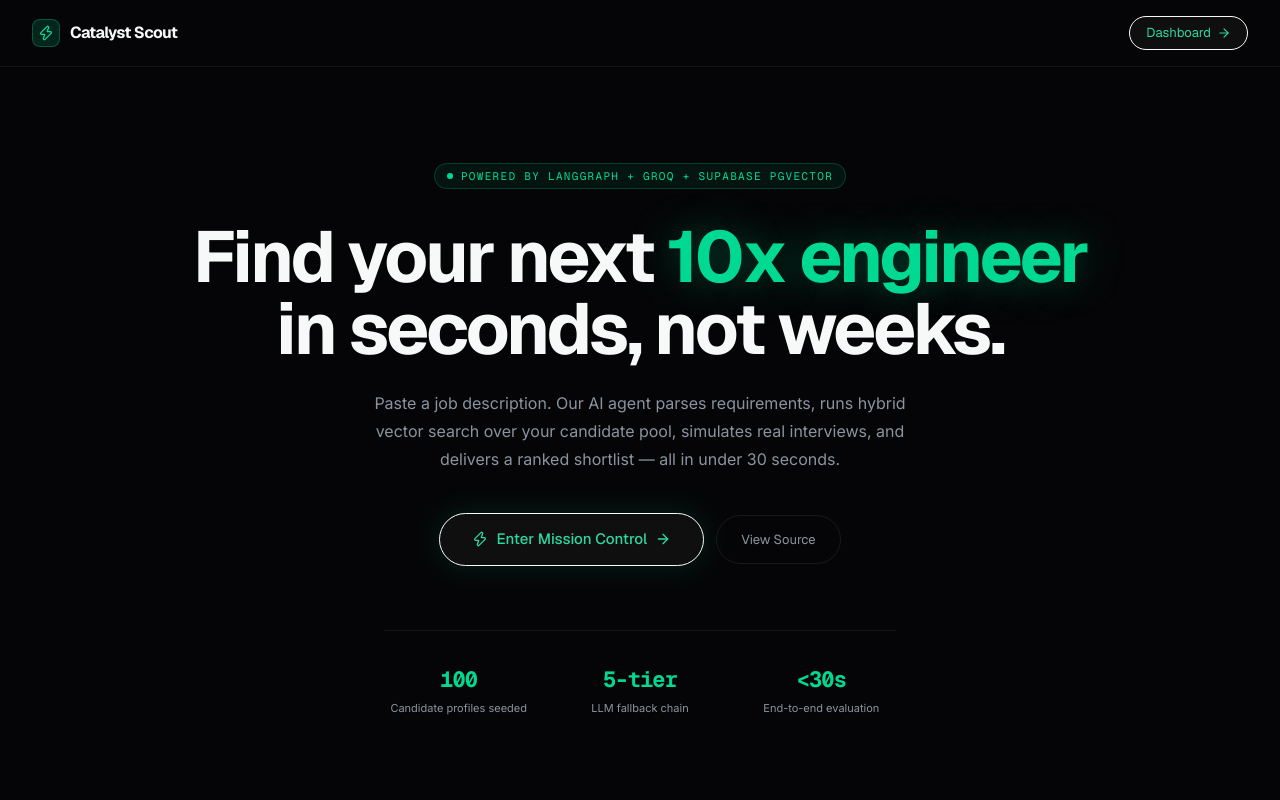
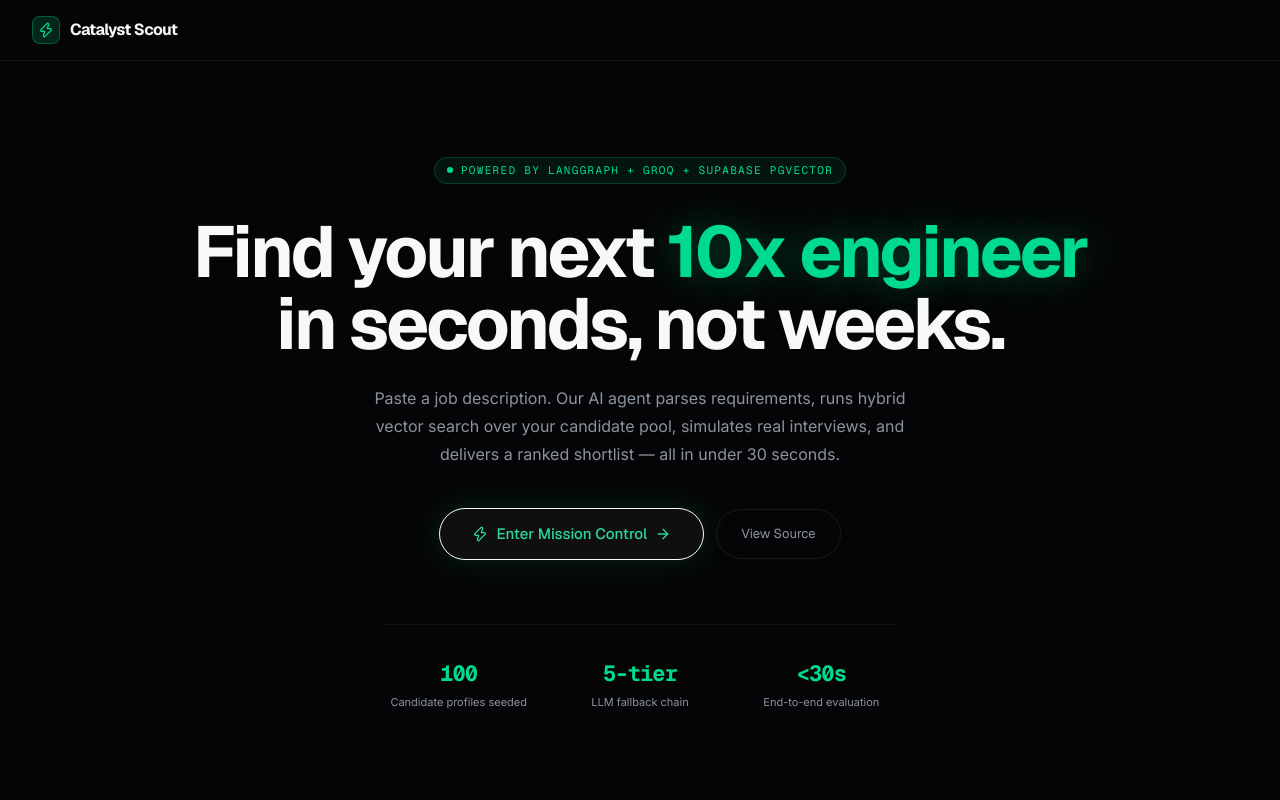
Before and after one commit to SKChauhan17/Catalyst-Scout-Agent, a Next.js app: page / in a window 1280 px wide. Shown: the top 800 px of the page. Built offline with nearby package versions, Linux system fonts and the light colour scheme.

Commit message:
fix: remove redundant Dashboard nav link from landing page, single CTA path enforced

```diff
--- a/app/page.tsx
+++ b/app/page.tsx
@@ -52,19 +52,6 @@ export default function LandingPage() {
             Catalyst Scout
           </span>
         </div>
-
-        <Link
-          href="/dashboard"
-          className="flex items-center gap-1.5 text-[13px] px-4 py-1.5 rounded-full transition-all hover:brightness-110"
-          style={{
-            backgroundColor: '#0f0f0f',
-            border: '1px solid #fafafa',
-            color: '#2fd6a1',
-            fontFamily: 'var(--font-geist-sans)',
-          }}
-        >
-          Dashboard <ArrowRight className="w-3.5 h-3.5" />
-        </Link>
       </nav>
 
       {/* ── Hero ── */}
```
